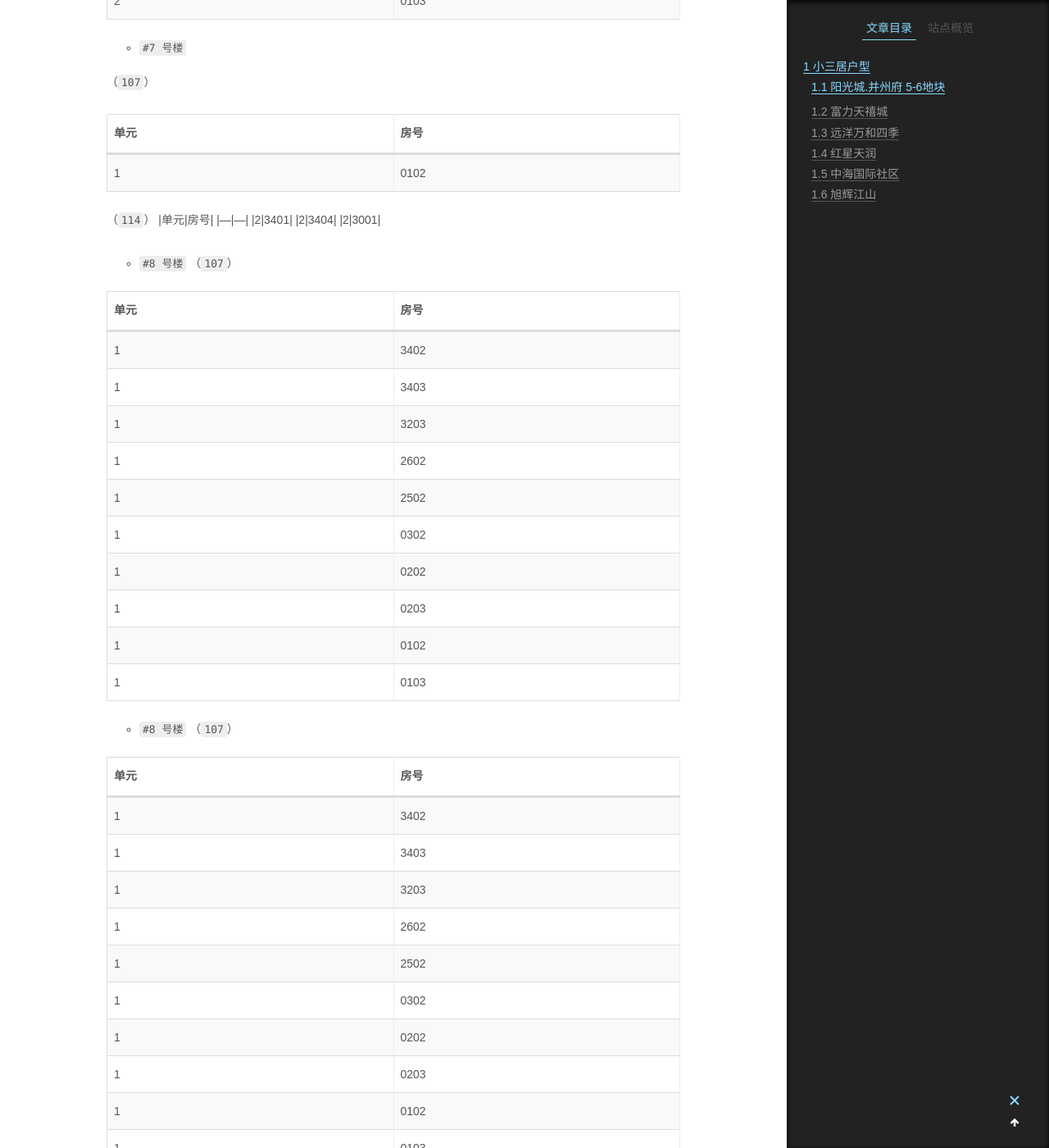
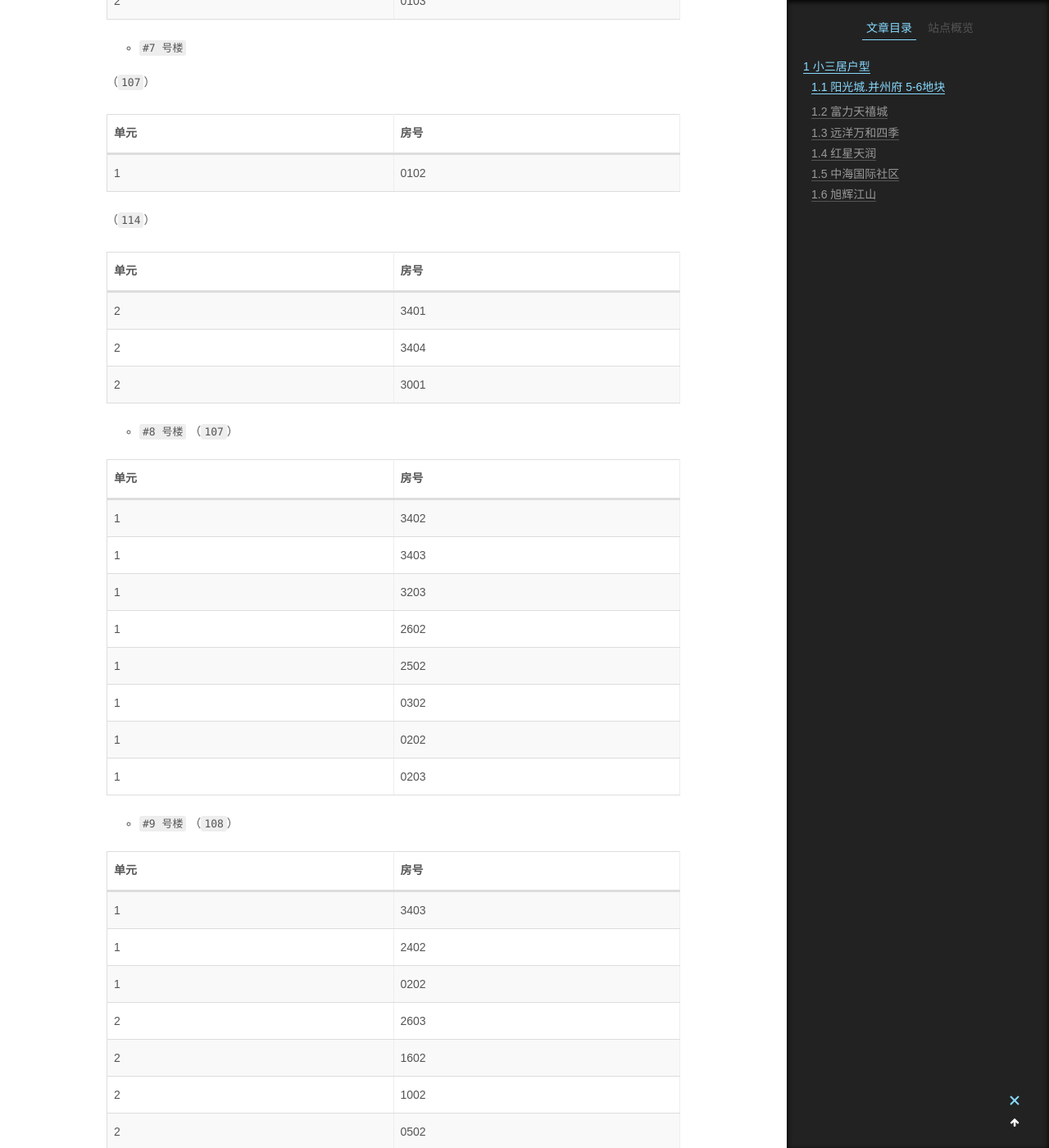
Before and after one commit to landybird/landybird.github.io, a Jekyll site: the page built from _posts/2016-07-12-太原楼盘对比.md, in a window 1280 px wide and 1400 px high, scrolled down 6622 px. Shown: the whole window at 82% size. Built offline with Jekyll 4.4.1, drawn with Linux system fonts in a browser that asks for light colours; some web fonts are replaced; comment, search, counter and statistics services are not loaded.

Commit message:
Update 2016-07-12-太原楼盘对比.md

```diff
--- a/_posts/2016-07-12-太原楼盘对比.md
+++ b/_posts/2016-07-12-太原楼盘对比.md
@@ -144,28 +144,12 @@ tags:
 
 
 （`114`）
+
 |单元|房号|
 |---|---|
 |2|3401|
 |2|3404|
 |2|3001|
-
-
-- `#8 号楼` （`107`）
-
-
-|单元|房号|
-|---|---|
-|1|3402|
-|1|3403|
-|1|3203|
-|1|2602|
-|1|2502|
-|1|0302|
-|1|0202|
-|1|0203|
-|1|0102|
-|1|0103|
 
 
 
@@ -182,8 +166,6 @@ tags:
 |1|0302|
 |1|0202|
 |1|0203|
-|1|0102|
-|1|0103|
 
 
 - `#9 号楼` （`108`）
```
